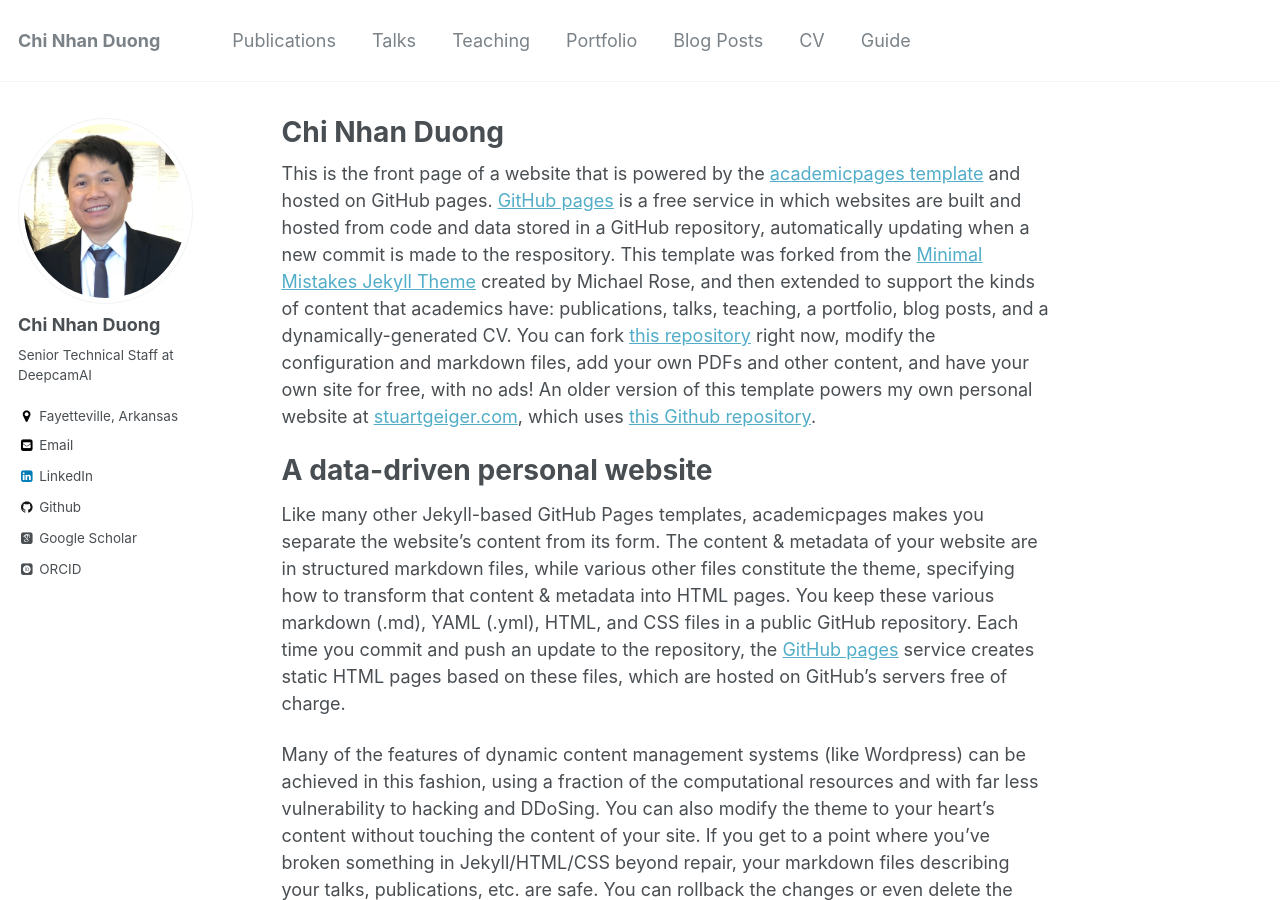
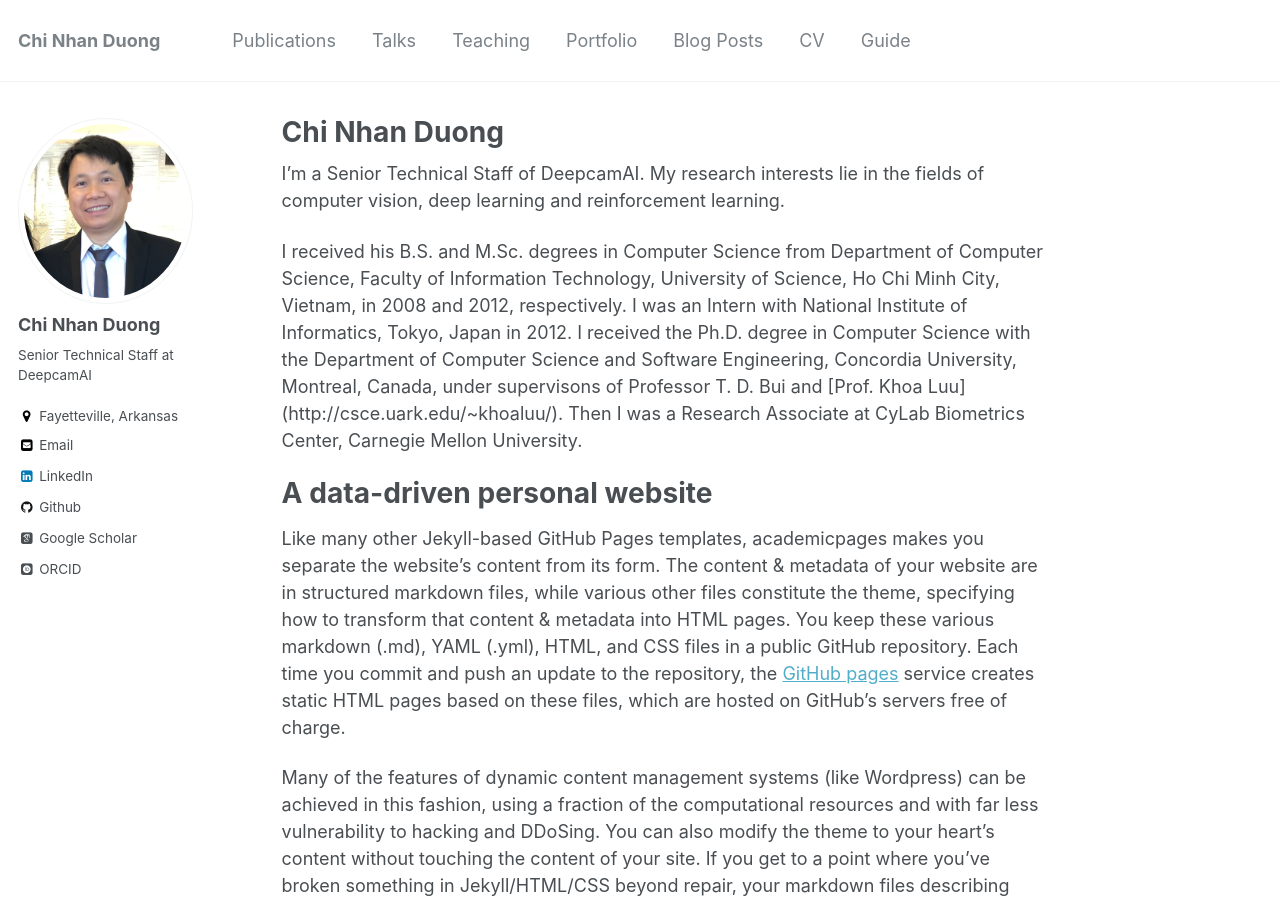
Before and after one commit to dcnhan/dcnhan.github.io, a Jekyll site: the page built from _pages/about.md, in a window 1280 px wide and 900 px high. Built offline with Jekyll 4.4.1, drawn with Linux system fonts in a browser that asks for light colours; some web fonts are replaced.

Commit message:
second commit

```diff
--- a/_pages/about.md
+++ b/_pages/about.md
@@ -8,7 +8,10 @@ redirect_from:
   - /about.html
 ---
 
-This is the front page of a website that is powered by the [academicpages template](https://github.com/academicpages/academicpages.github.io) and hosted on GitHub pages. [GitHub pages](https://pages.github.com) is a free service in which websites are built and hosted from code and data stored in a GitHub repository, automatically updating when a new commit is made to the respository. This template was forked from the [Minimal Mistakes Jekyll Theme](https://mmistakes.github.io/minimal-mistakes/) created by Michael Rose, and then extended to support the kinds of content that academics have: publications, talks, teaching, a portfolio, blog posts, and a dynamically-generated CV. You can fork [this repository](https://github.com/academicpages/academicpages.github.io) right now, modify the configuration and markdown files, add your own PDFs and other content, and have your own site for free, with no ads! An older version of this template powers my own personal website at [stuartgeiger.com](http://stuartgeiger.com), which uses [this Github repository](https://github.com/staeiou/staeiou.github.io).
+I'm a Senior Technical Staff of DeepcamAI. My research interests lie in the fields of computer vision, deep learning and reinforcement learning.
+
+I received his B.S. and M.Sc. degrees in Computer Science from Department of Computer Science, Faculty of Information Technology, University of Science, Ho Chi Minh City, Vietnam, in 2008 and 2012, respectively. I was an Intern with National Institute of Informatics, Tokyo, Japan in 2012. I received the Ph.D. degree in Computer Science with the Department of Computer Science and Software Engineering, Concordia University, Montreal, Canada, under supervisons of Professor T. D. Bui and [Prof. Khoa Luu] (http://csce.uark.edu/~khoaluu/). Then I was a Research Associate at CyLab Biometrics Center, Carnegie Mellon University.
+
 
 A data-driven personal website
 ======
```
